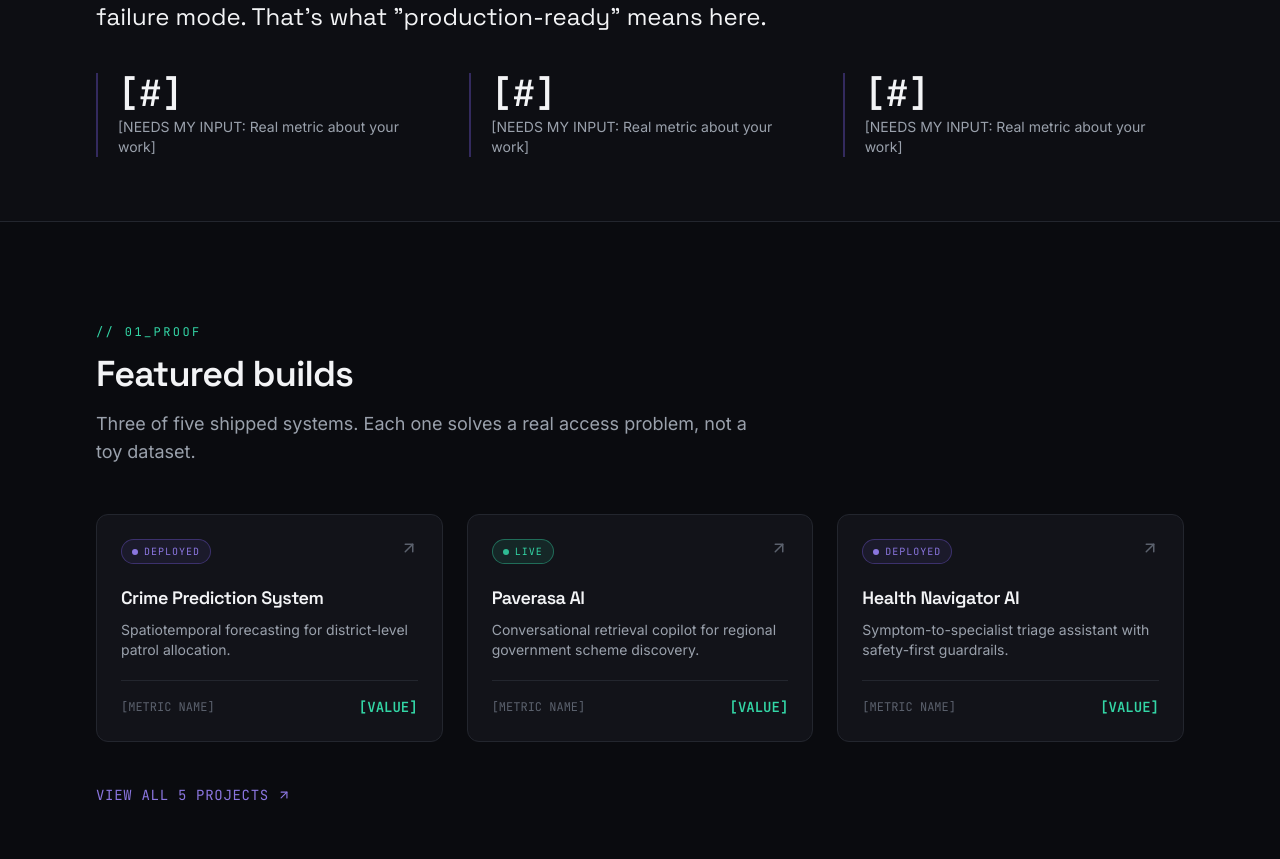
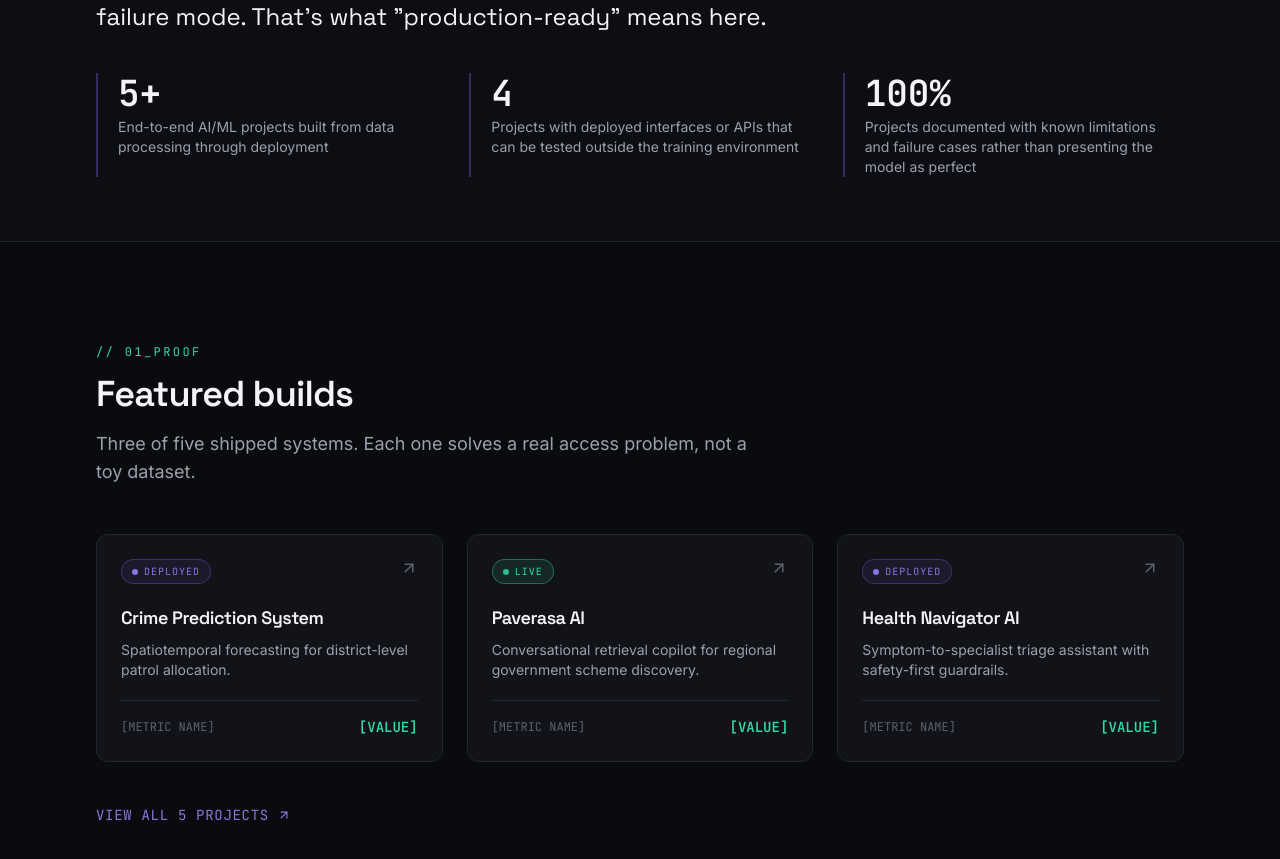
Before and after one commit to saimedh/portfolio, a React (Vite) app: page / in a window 1280 px wide. Shown: the part 1044-1903 px from the top of the page. Built offline with nearby package versions, Linux system fonts and the light colour scheme.

Commit message:
Update proof stats with actual production-ready metrics

```diff
--- a/src/data/profile.ts
+++ b/src/data/profile.ts
@@ -53,7 +53,7 @@ export const timeline = [
 ];
 
 export const proofStats = [
-  { value: "[#]", label: "[NEEDS MY INPUT: Real metric about your work]" },
-  { value: "[#]", label: "[NEEDS MY INPUT: Real metric about your work]" },
-  { value: "[#]", label: "[NEEDS MY INPUT: Real metric about your work]" },
+  { value: "5+", label: "End-to-end AI/ML projects built from data processing through deployment" },
+  { value: "4", label: "Projects with deployed interfaces or APIs that can be tested outside the training environment" },
+  { value: "100%", label: "Projects documented with known limitations and failure cases rather than presenting the model as perfect" },
 ];
```
